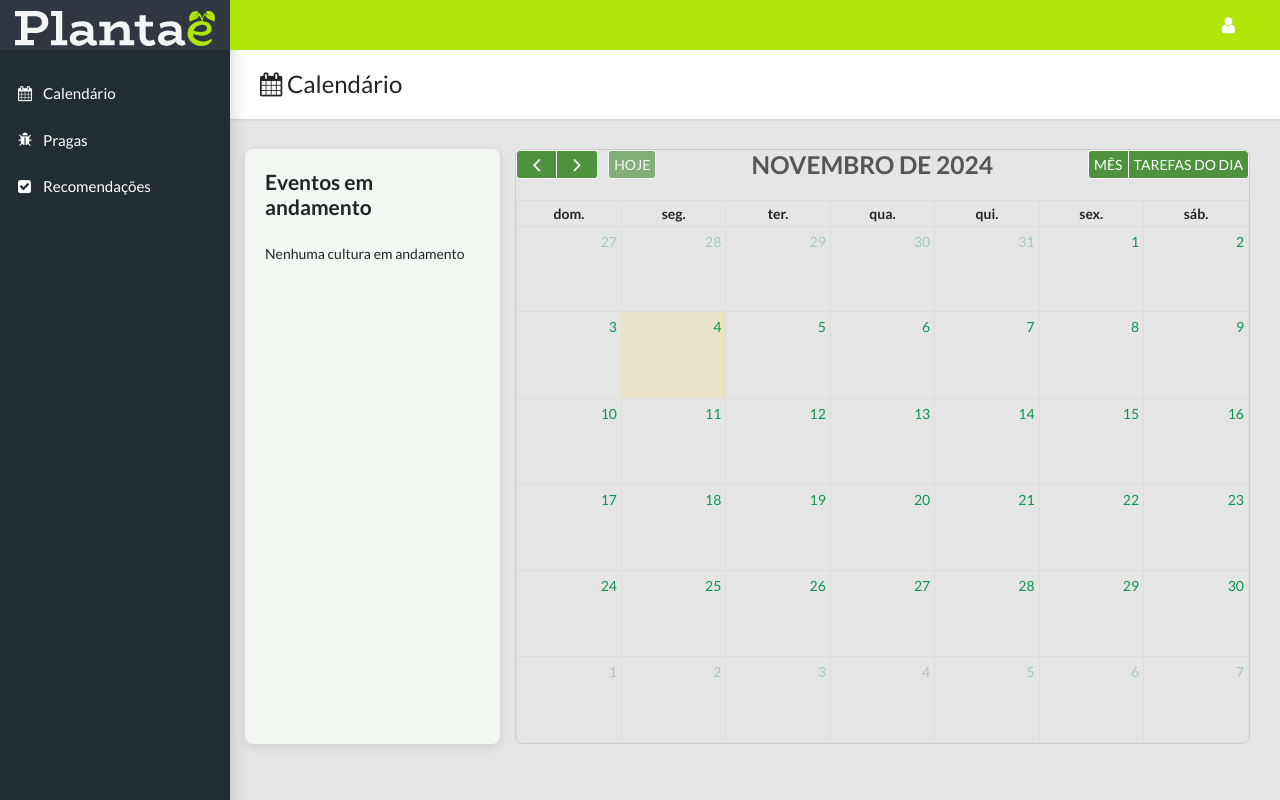
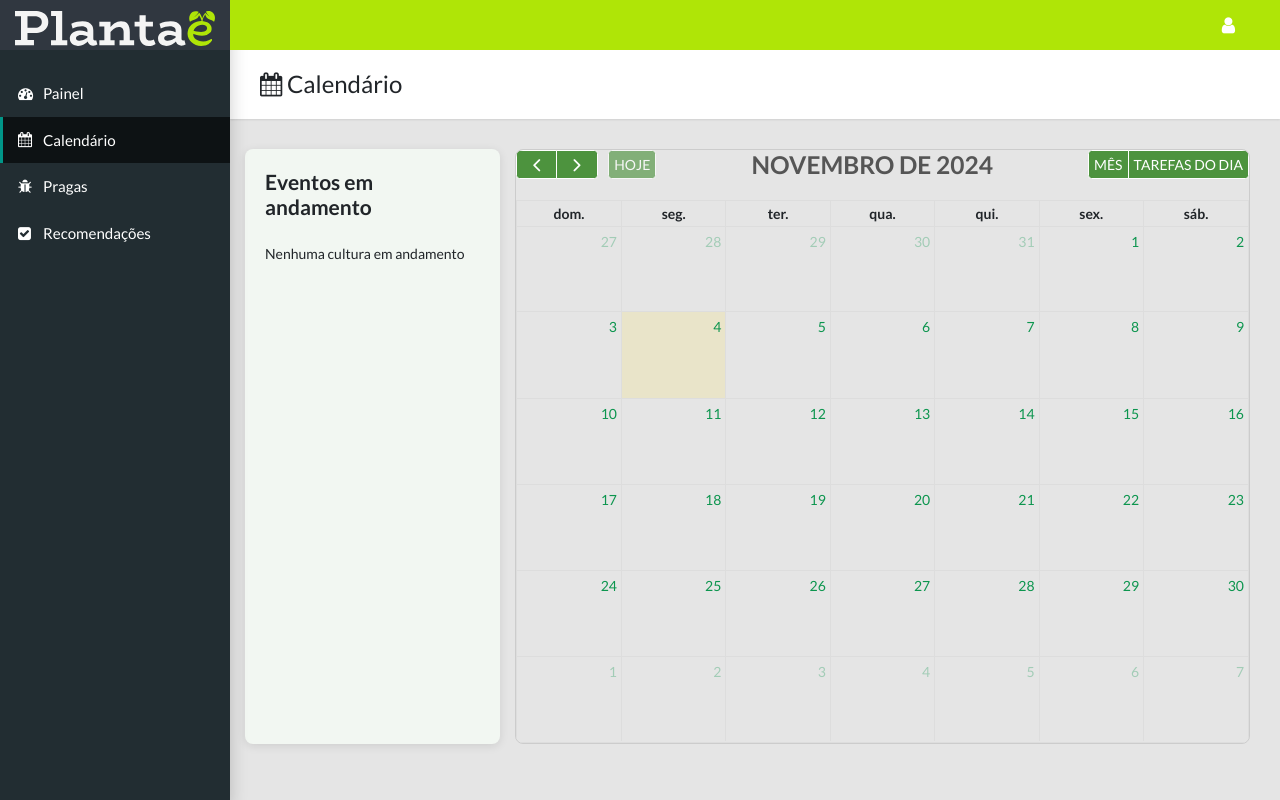
Before and after one commit to Carlosesposito22/Plantae2, a Django app: page / in a window 1280 px wide. Run offline with Django 4.2, Linux system fonts and the light colour scheme; the visitor is signed in with stand-in values (Sample User, id 1); data that the repository does not hold is empty; parts of the project's set-up code (start-up, migrations or seed data) failed here and were passed over; some libraries are stand-ins or nearby versions.

Commit message:
correcao do bug de só ficar marcado o painel qnd clica

```diff
--- a/templates/base/base.html
+++ b/templates/base/base.html
@@ -34,20 +34,27 @@
         <div class="app-sidebar__overlay" data-toggle="sidebar"></div>
         <aside class="app-sidebar">
             <ul class="app-menu">
-                <!-- !!Painel ira ser uma história futuramente!!
                 <li>
-                    <a class="app-menu__item active" href="{% url 'dashboard' %}"><i class="app-menu__icon fa fa-dashboard"></i><span class="app-menu__label">Painel</span></a>
-                </li>
-                -->
-                <li>
-                    <a class="app-menu__item" href="{% url 'site_cc:calendar' %}"><i class="app-menu__icon fa fa-calendar"></i><span class="app-menu__label">Calendário</span></a>
+                    <a class="app-menu__item {% if request.resolver_match.url_name == 'dashboard' %}active{% endif %}" href="{% url 'dashboard' %}">
+                        <i class="app-menu__icon fa fa-dashboard"></i><span class="app-menu__label">Painel</span>
+                    </a>
                 </li>
                 <li>
-                    <a class="app-menu__item" href="{% url 'site_cc:praga' %}"><i class="app-menu__icon fa fa-bug"></i><span class="app-menu__label">Pragas</span></a>
+                    <a class="app-menu__item {% if request.resolver_match.url_name == 'calendar' %}active{% endif %}" href="{% url 'site_cc:calendar' %}">
+                        <i class="app-menu__icon fa fa-calendar"></i><span class="app-menu__label">Calendário</span>
+                    </a>
                 </li>
                 <li>
-                    <a class="app-menu__item" href="{% url 'site_cc:recomendacao' %}"><i class="app-menu__icon fa fa-check-square"></i><span class="app-menu__label">Recomendações</span></a>
+                    <a class="app-menu__item {% if request.resolver_match.url_name == 'praga' %}active{% endif %}" href="{% url 'site_cc:praga' %}">
+                        <i class="app-menu__icon fa fa-bug"></i><span class="app-menu__label">Pragas</span>
+                    </a>
                 </li>
+                <li>
+                    <a class="app-menu__item {% if request.resolver_match.url_name == 'recomendacao' %}active{% endif %}" href="{% url 'site_cc:recomendacao' %}">
+                        <i class="app-menu__icon fa fa-check-square"></i><span class="app-menu__label">Recomendações</span>
+                    </a>
+                </li>
+
             </ul>
         </aside>
         <main class="app-content">
```
